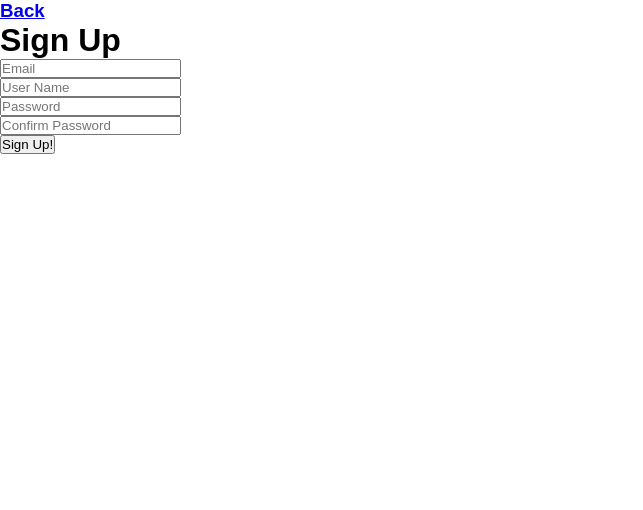
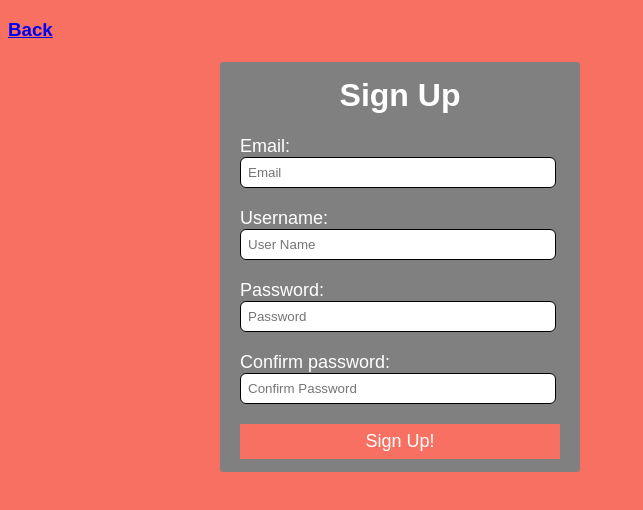
Before and after one commit to AebonYep/fit-connect, an Electron app: page electron-app/views/signup.html in a window 800 px wide. Shown: the whole page, without its empty margins (0-643 px from the left). Drawn offline with Linux system fonts and the light colour scheme; files that its build step writes are made by us from their sources.

Commit message:
UI of signup and login
Improved UI of signup and login pages

```diff
--- /dev/null
+++ b/electron-app/views/loginStyles.css
@@ -0,0 +1,57 @@
+body{
+    background-color: #f77062;
+    font-family: 'Kumbh Sans',sans-serif;
+}
+
+.login__box{
+    width: 360px;
+    height: 300px;
+    margin: auto;
+    background-color: grey;
+    border-radius: 3px;
+    border: none;
+
+}
+
+h1{
+    color: white;
+    text-align: center;
+    padding-top: 15px;
+}
+
+form{
+    width: 300px;
+    margin-left: 20px;
+}
+
+form label{
+    color: white;
+    display: flex;
+    margin-top: 20px;
+    font-size: 18px;
+
+}
+
+form input{
+    width: 100%;
+    padding: 7px;
+    border: 1px solid black;
+    border-radius: 6px;
+    outline: none;
+}
+
+button{
+    width: 320px;
+    height: 35px;
+    margin-top: 20px;
+    border: none;
+    background-color: #f77062;
+    color: white;
+    font-size: 18px;
+}
+
+button:hover {
+    background: #4837ff;
+    transition: all 0.3s ease;
+
+}
--- a/electron-app/views/signup.html
+++ b/electron-app/views/signup.html
@@ -4,18 +4,25 @@
 	<meta charset="UTF-8">
 	<!-- https://developer.mozilla.org/en-US/docs/Web/HTTP/CSP -->
 	<meta http-equiv="Content-Security-Policy" content="default-src 'self'; script-src 'self'; style-src 'self' 'unsafe-inline'">
-	<link href="../styles.css" rel="stylesheet">
+	<link href="./signupStyles.css" rel="stylesheet">
 	<title>Sign Up</title>
     </head>
     <body>
 	<h3><a href="index.html">Back</a></h3>
+
+		<div class="signup__box">
 			<h1>Sign Up</h1>
-	<div>
+			<form>
+				<label for="email-input">Email:</label>
 	    		<input type="email" id="email-input" placeholder="Email" required><br>
+				<label for="name-input">Username:</label>
 				<input type="text" id="name-input" placeholder="User Name" required><br>
+				<label for="pass-input">Password:</label>
 				<input type="password" id="pass-input" placeholder="Password" required><br>
+				<label for="v-pass-input">Confirm password:</label>
 				<input type="password" id="v-pass-input" placeholder="Confirm Password" required><br>
 	    		<button id="signup-btn">Sign Up!</button>
+			</form>
 		</div>
 
 	<script src="../scripts/render/signup.js"></script>
--- /dev/null
+++ b/electron-app/views/signupStyles.css
@@ -0,0 +1,57 @@
+body{
+    background-color: #f77062;
+    font-family: 'Kumbh Sans',sans-serif;
+}
+
+.signup__box{
+    width: 360px;
+    height: 410px;
+    margin: auto;
+    background-color: grey;
+    border-radius: 3px;
+    border: none;
+
+}
+
+h1{
+    color: white;
+    text-align: center;
+    padding-top: 15px;
+}
+
+form{
+    width: 300px;
+    margin-left: 20px;
+}
+
+form label{
+    color: white;
+    display: flex;
+    margin-top: 20px;
+    font-size: 18px;
+
+}
+
+form input{
+    width: 100%;
+    padding: 7px;
+    border: 1px solid black;
+    border-radius: 6px;
+    outline: none;
+}
+
+button{
+    width: 320px;
+    height: 35px;
+    margin-top: 20px;
+    border: none;
+    background-color: #f77062;
+    color: white;
+    font-size: 18px;
+}
+
+button:hover {
+    background: #4837ff;
+    transition: all 0.3s ease;
+
+}
--- a/electron-app/views/styles.css
+++ b/electron-app/views/styles.css
@@ -4,6 +4,8 @@
     padding: 0;
     font-family: 'Kumbh Sans', sans-serif;
 }
+
+
 
 .navbar{
     background: grey;
@@ -30,7 +32,7 @@
 
 }
 
-#navbar__logo{
+#navbar__main{
     background-color: #ff8177;
     background-image: linear-gradient(to top, #ff0844 0%,#ffb199 100%);
     background-size: 100%;
@@ -45,9 +47,7 @@
     font-size: 20px;
 }
 
-.fa-gem {
-    margin-right: 8px;
-}
+
 
 .navbar__menu {
     display: flex;
```
Also changed, not shown: electron-app/views/index.html (+3 -11 lines), electron-app/views/login.html (+15 -8 lines), electron-app/views/messages.html (+3 -10 lines), electron-app/views/notifications.html (+3 -10 lines), electron-app/views/popular.html (+6 -10 lines), electron-app/views/profile.html (+3 -9 lines), electron-app/views/settings.html (+2 -9 lines). Lines whose indentation alone changed are shown as unchanged.
